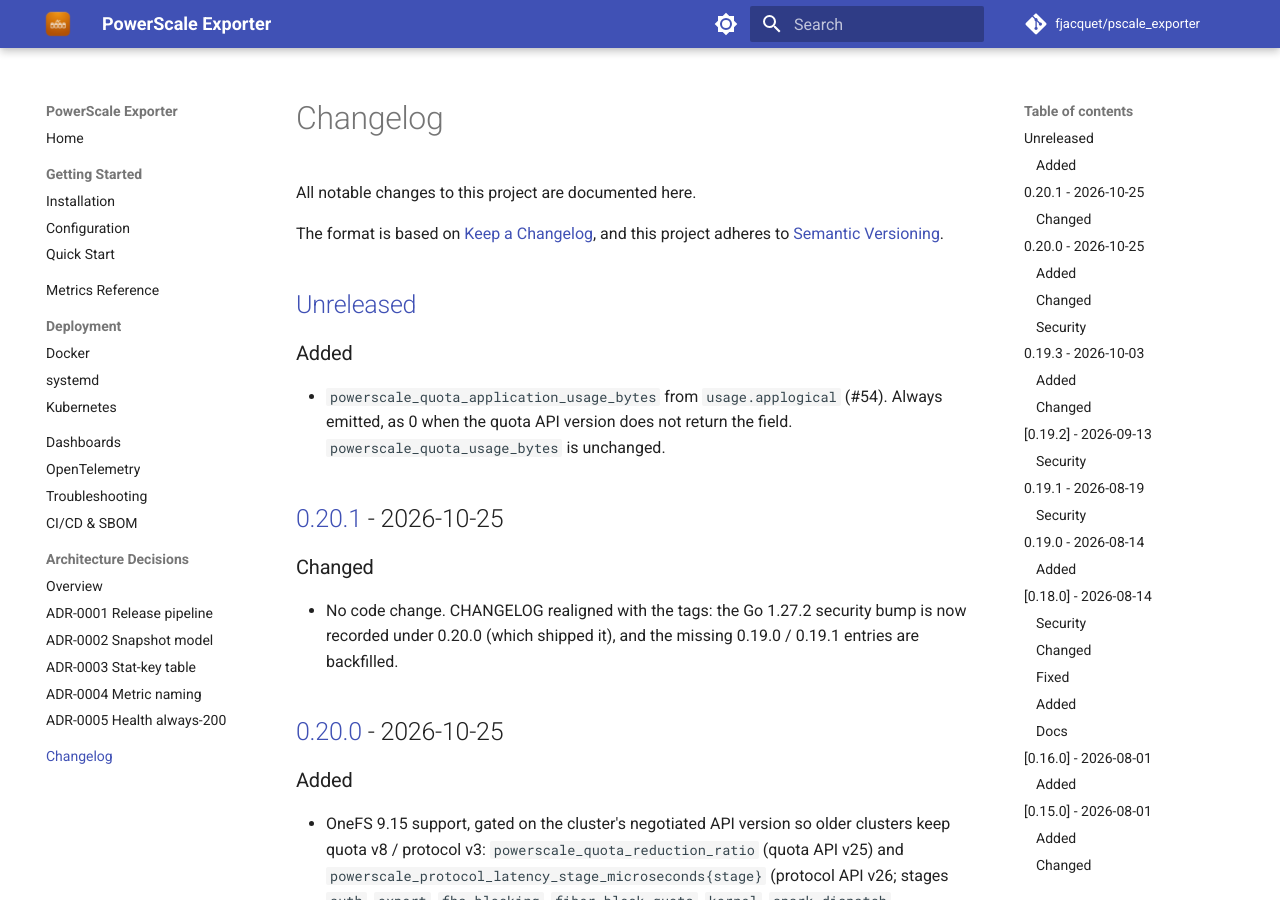
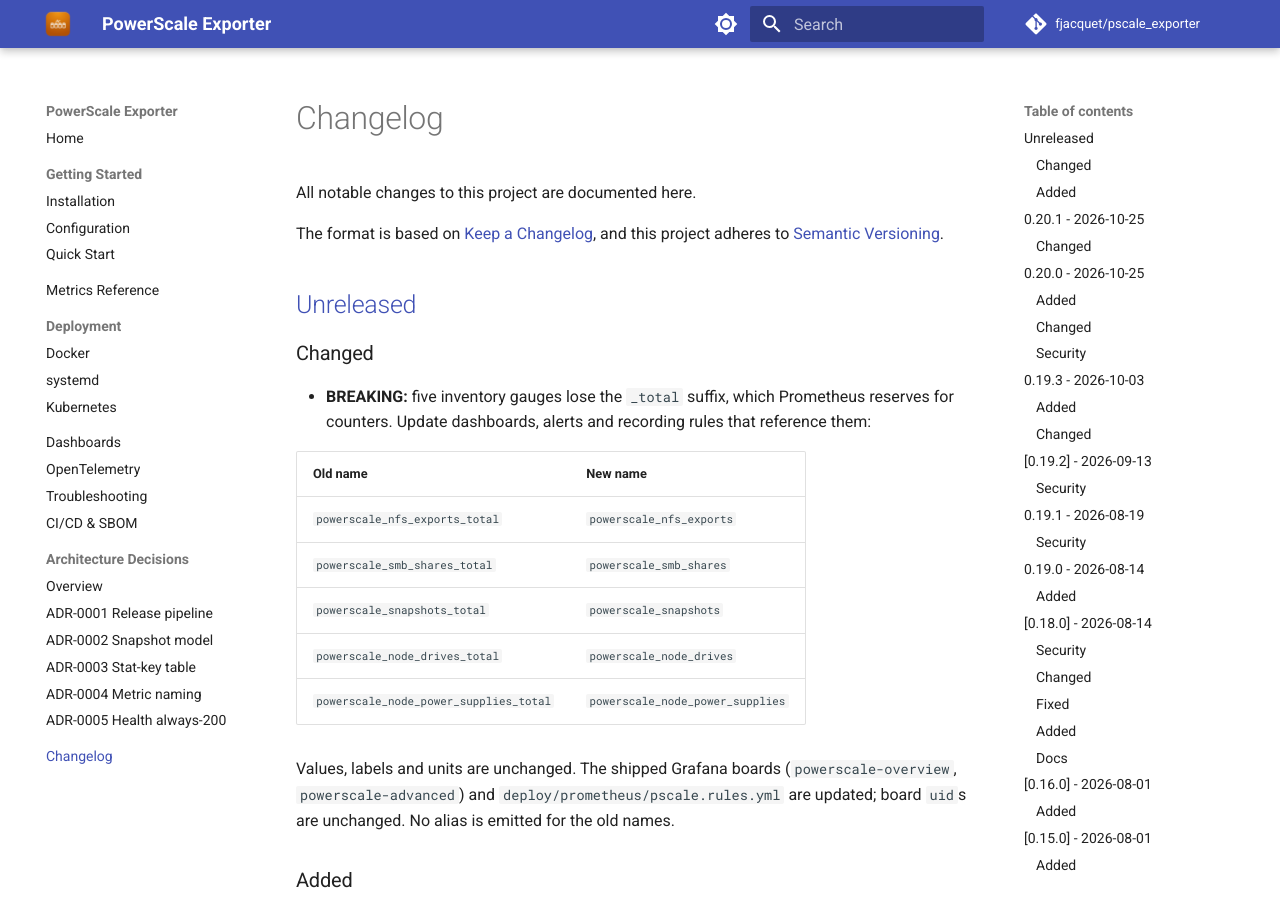
Before and after one commit to fjacquet/pscale_exporter, an MkDocs documentation site: the page built from docs/changelog.md, in a window 1280 px wide and 900 px high. Built offline with MkDocs 1.6.1 and Material for MkDocs 9.7.7, drawn with Linux system fonts in a browser that asks for light colours; comment, search, counter and statistics services are not loaded.

Commit message:
refactor(metrics)!: drop the _total suffix from five inventory gauges
Prometheus reserves _total for counters; these are current-count gauges.
Renamed before 1.0.0 so the name is never frozen wrong:

  powerscale_nfs_exports_total          -> powerscale_nfs_exports
  powerscale_smb_shares_total           -> powerscale_smb_shares
  powerscale_snapshots_total            -> powerscale_snapshots
  powerscale_node_drives_total          -> powerscale_node_drives
  powerscale_node_power_supplies_total  -> powerscale_node_power_supplies

Updates code, tests, docs/metrics.md, the overview and advanced Grafana
boards (uids unchanged), and deploy/prometheus/pscale.rules.yml.
No alias for the old names.

BREAKING CHANGE: the five metric names above.

Co-Authored-By: Claude Sonnet 5.5 <noreply@anthropic.com>
Claude-Session: https://claude.ai/code/session_0148C11WwWNL2jn8MEt2CEpH

```diff
--- a/CHANGELOG.md
+++ b/CHANGELOG.md
@@ -6,6 +6,23 @@ The format is based on [Keep a Changelog](https://keepachangelog.com/en/1.1.0/),
 and this project adheres to [Semantic Versioning](https://semver.org/spec/v2.0.0.html).
 
 ## [Unreleased]
+
+### Changed
+
+- **BREAKING:** five inventory gauges lose the `_total` suffix, which Prometheus reserves
+  for counters. Update dashboards, alerts and recording rules that reference them:
+
+  | Old name | New name |
+  | --- | --- |
+  | `powerscale_nfs_exports_total` | `powerscale_nfs_exports` |
+  | `powerscale_smb_shares_total` | `powerscale_smb_shares` |
+  | `powerscale_snapshots_total` | `powerscale_snapshots` |
+  | `powerscale_node_drives_total` | `powerscale_node_drives` |
+  | `powerscale_node_power_supplies_total` | `powerscale_node_power_supplies` |
+
+  Values, labels and units are unchanged. The shipped Grafana boards
+  (`powerscale-overview`, `powerscale-advanced`) and `deploy/prometheus/pscale.rules.yml`
+  are updated; board `uid`s are unchanged. No alias is emitted for the old names.
 
 ### Added
 
```
Also changed, not shown: docs/metrics.md (+9 -8 lines), 7 other files.
